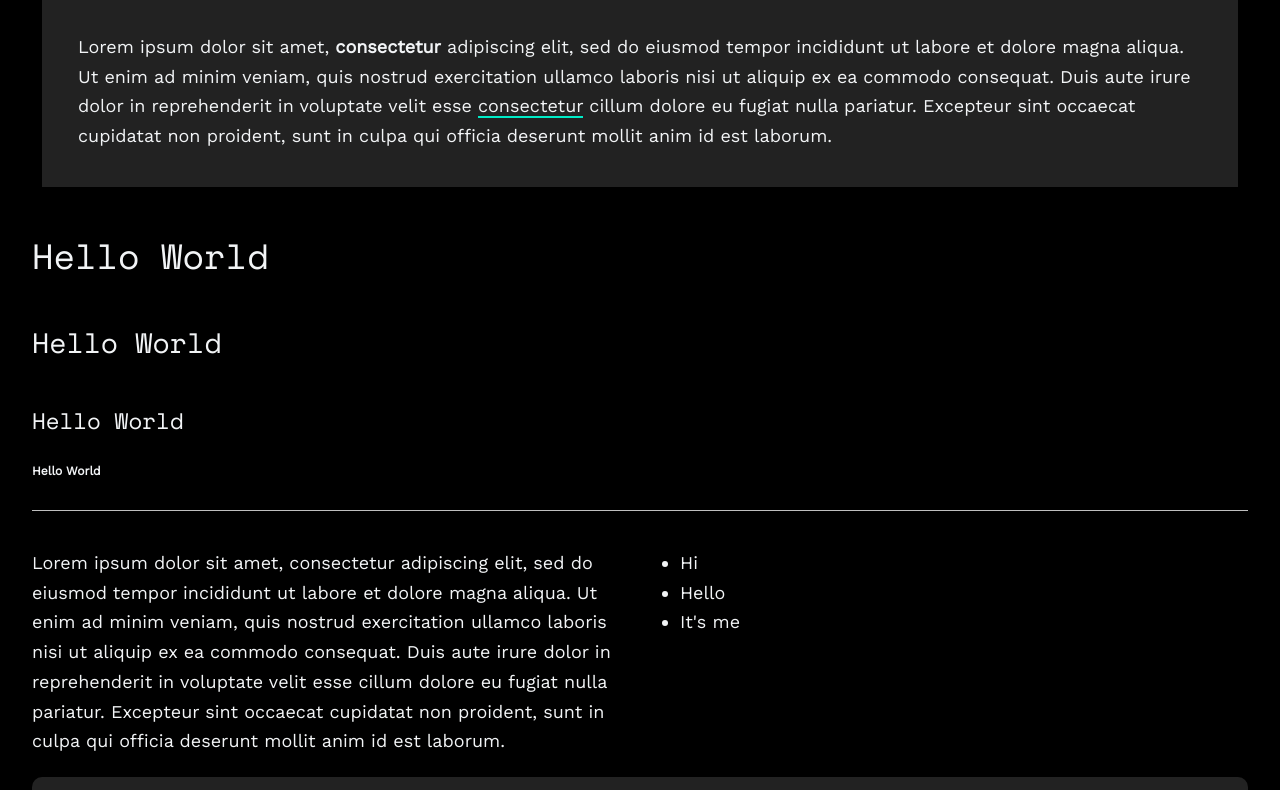
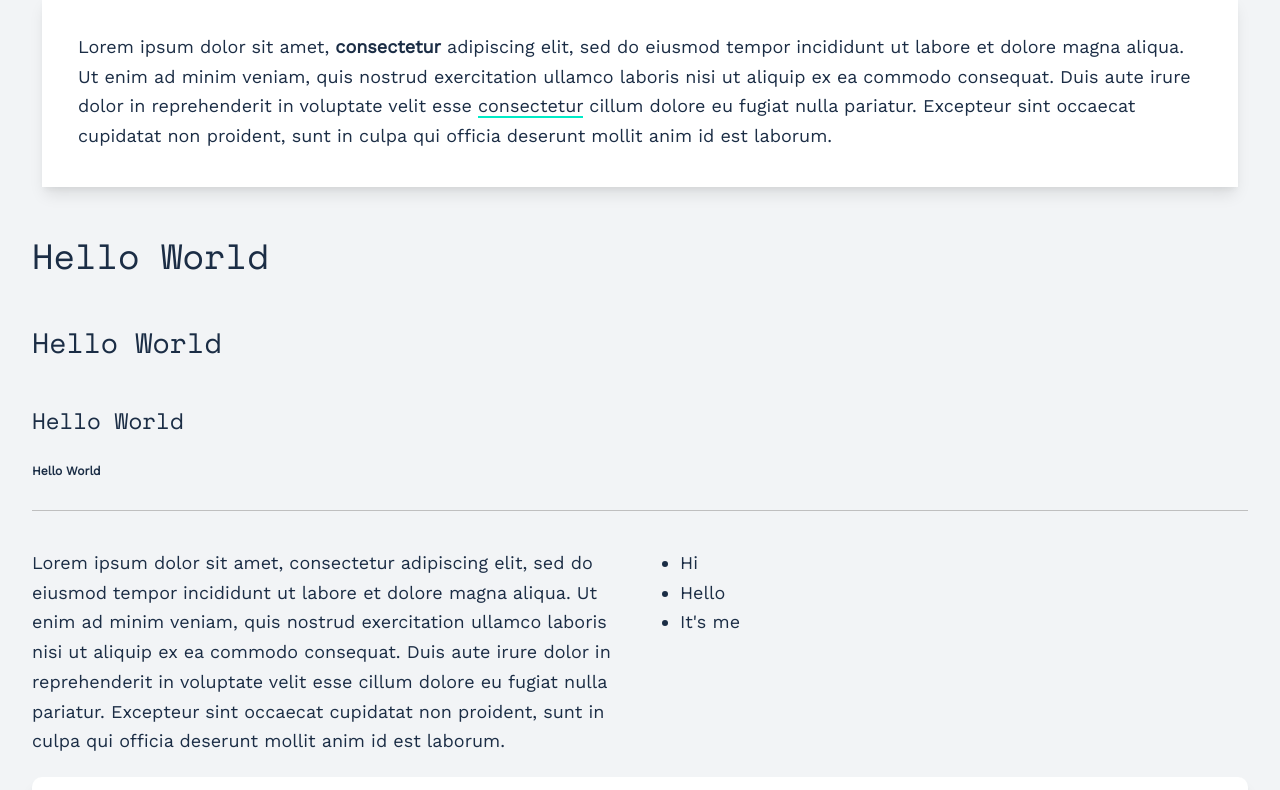
Before and after one commit to BrettBlox/design-system, a plain HTML site: page index.html in a window 1280 px wide. Shown: the part 491-1281 px from the top of the page. Drawn offline with nearby package versions, Linux system fonts and the light colour scheme.

Commit message:
removed theme classes from body

```diff
--- a/index.html
+++ b/index.html
@@ -22,7 +22,7 @@
     <meta name="theme-color" content="#fafafa" />
   </head>
 
-  <body class="dark oled">
+  <body class="">
     <header>
       <h1 class="fake-logo">Fake Logo</h1>
       <nav>
```
